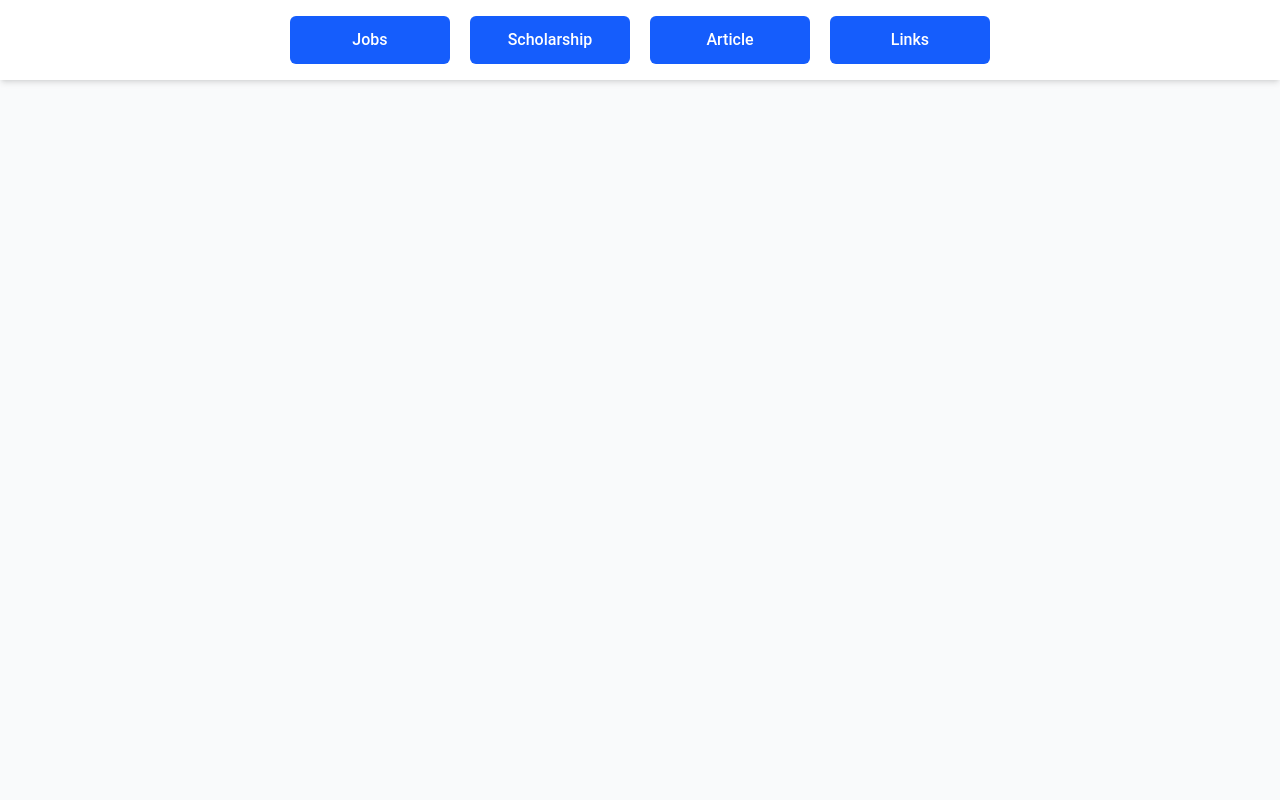
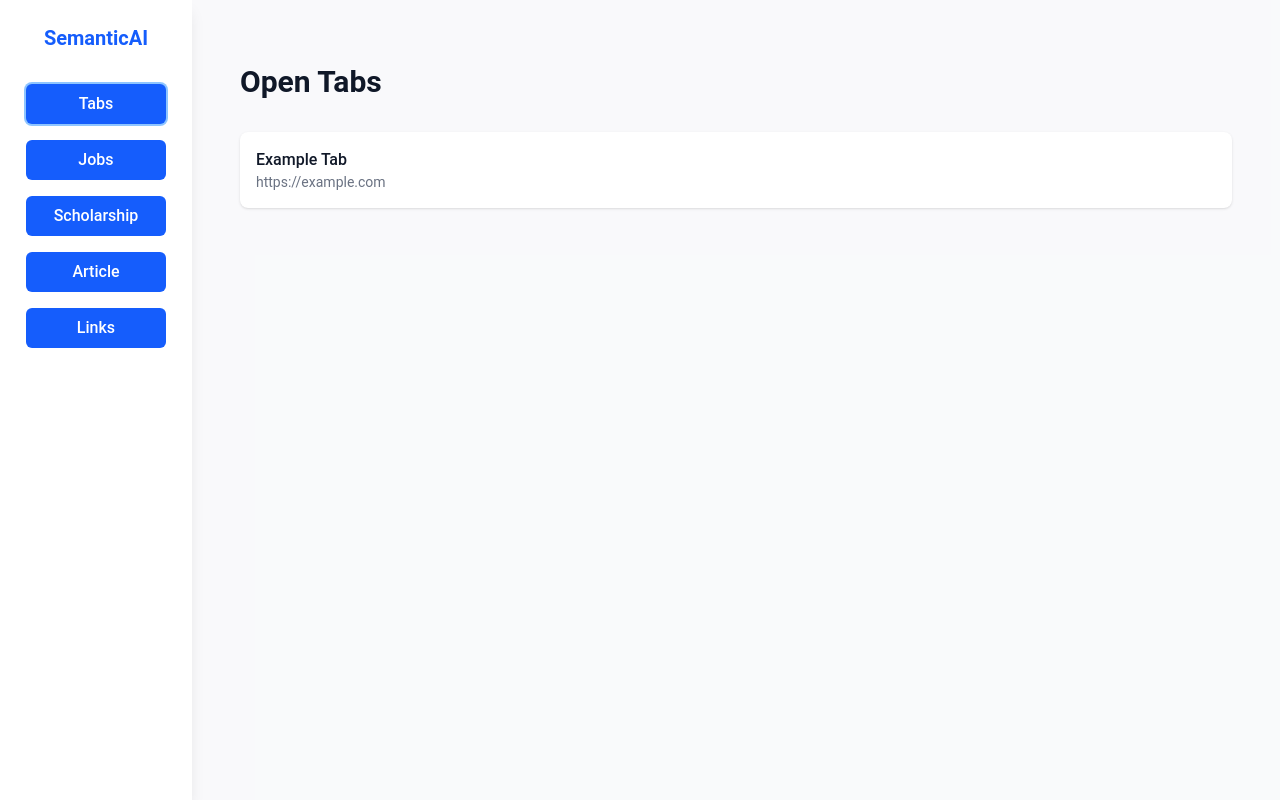
Before and after one commit to shuvrojit/semantiai, a React (Vite) app: page /tabs in a window 1280 px wide. Built offline with nearby package versions, Linux system fonts and the light colour scheme.

Commit message:
feat: add Tabs page with tab fetching logic and integrate into navigation

```diff
--- a/src/components/buttons/NavButton.tsx
+++ b/src/components/buttons/NavButton.tsx
@@ -32,7 +32,7 @@ const Button: React.FC<ButtonProps> = ({
     primary: `${bgColor || 'bg-blue-500'} text-white hover:bg-blue-600`,
     secondary: "bg-gray-100 text-gray-900 hover:bg-gray-200",
     outline: "border border-gray-300 bg-transparent hover:bg-gray-100",
-    nav: `${bgColor || 'bg-blue-600'} text-white hover:bg-blue-700 cursor-pointer hover:scale-105 hover:shadow-lg`
+    nav: `${bgColor || 'bg-blue-600'} text-white hover:bg-blue-700 cursor-pointer transform transition-all duration-300 hover:scale-105 hover:shadow-[0_8px_16px_rgba(0,0,0,0.2)] active:scale-95 active:shadow-[0_4px_8px_rgba(0,0,0,0.1)]`
   };
 
   const sizes = {
--- a/src/components/navbar.tsx
+++ b/src/components/navbar.tsx
@@ -7,29 +7,43 @@ const Navbar: React.FC = () => {
   const location = useLocation();
 
   const navItems = [
+    { name: "Tabs", path: "/tabs" },
     { name: "Jobs", path: "/jobs" },
     { name: "Scholarship", path: "/scholarships" },
     { name: "Article", path: "/cv-template" },
     { name: "Links", path: "/links" },
   ];
 
+  React.useEffect(() => {
+    if (location.pathname === '/') {
+      navigate('/tabs');
+    }
+  }, [location.pathname, navigate]);
+
   const buttonProps = {
     variant: "nav" as const,
-    width: "w-[160px]",
-    height: "h-[48px]",
+    width: "w-[140px]",
+    height: "h-[40px]",
     bgColor: "bg-blue-600",
   };
 
   return (
-    <nav className="w-auto flex bg-white shadow-md px-6 py-4">
-      <div className="max-w-7xl mx-auto flex items-center justify-start gap-5">
+    <nav className="fixed left-0 top-0 h-screen w-48 bg-white shadow-lg flex flex-col py-6">
+      <div className="mb-8 px-4">
+        <h1 className="text-xl font-bold text-blue-600 text-center">SemanticAI</h1>
+      </div>
+      <div className="flex flex-col items-center justify-start gap-4 flex-1">
         {navItems.map((item) => (
           <Button
             key={item.path}
             {...buttonProps}
             name={item.name}
             onClick={() => navigate(item.path)}
-            className={location.pathname === item.path ? 'ring-2 ring-blue-300' : ''}
+            className={`transition-all hover:scale-105 ${
+              location.pathname === item.path
+                ? 'ring-2 ring-blue-300 bg-blue-50'
+                : 'hover:bg-gray-50'
+            }`}
           />
         ))}
       </div>
--- a/src/web/App.tsx
+++ b/src/web/App.tsx
@@ -4,17 +4,19 @@ import Navbar from "@/components/navbar";
 import Links from "@/components/Links";
 import Jobs from "@/web/pages/Jobs";
 import Scholarships from "@/web/pages/Scholarships";
+import Tabs from "@/web/pages/Tabs";
 
 const App: React.FC = () => {
   return (
     <Router>
       <div className="w-screen h-screen flex flex-col flex-start bg-gray-50">
         <Navbar />
-        <div className="flex-1 container mx-auto px-4 py-8">
+        <div className="flex-1 ml-48 px-8 py-8 bg-gray-50/50 min-h-screen">
           <Routes>
             <Route path="/links" element={<Links />} />
             <Route path="/jobs" element={<Jobs />} />
             <Route path="/scholarships" element={<Scholarships />} />
+            <Route path="/tabs" element={<Tabs />} />
           </Routes>
         </div>
       </div>
--- /dev/null
+++ b/src/web/pages/Tabs.tsx
@@ -0,0 +1,82 @@
+import React, { useEffect, useState } from 'react';
+
+interface Tab {
+  id: string;
+  title: string;
+  url: string;
+  favIconUrl?: string;
+}
+
+const Tabs: React.FC = () => {
+  const [tabs, setTabs] = useState<Tab[]>([]);
+  const [isLoading, setIsLoading] = useState(true);
+  const [error, setError] = useState<string | null>(null);
+
+  useEffect(() => {
+    // Placeholder for actual tab fetching logic
+    const loadTabs = async () => {
+      try {
+        // This would be replaced with actual API call
+        const mockTabs = [
+          { id: '1', title: 'Example Tab', url: 'https://example.com' }
+        ];
+        setTabs(mockTabs);
+      } catch (err) {
+        setError(err instanceof Error ? err.message : 'Failed to fetch tabs');
+      } finally {
+        setIsLoading(false);
+      }
+    };
+
+    loadTabs();
+  }, []);
+
+  if (isLoading) {
+    return (
+      <div className="flex items-center justify-center min-h-screen">
+        <div className="animate-spin rounded-full h-12 w-12 border-b-2 border-blue-600"></div>
+      </div>
+    );
+  }
+
+  if (error) {
+    return (
+      <div className="flex items-center justify-center min-h-screen">
+        <div className="text-red-600">{error}</div>
+      </div>
+    );
+  }
+
+  return (
+    <div className="container mx-auto px-4 py-8">
+      <h1 className="text-3xl font-bold text-gray-900 mb-8">Open Tabs</h1>
+      <div className="grid grid-cols-1 gap-4">
+        {tabs.map((tab) => (
+          <div
+            key={tab.id}
+            className="flex items-center p-4 bg-white rounded-lg shadow-sm hover:shadow-md transition-shadow"
+          >
+            {tab.favIconUrl && (
+              <img
+                src={tab.favIconUrl}
+                alt=""
+                className="w-6 h-6 mr-4"
+              />
+            )}
+            <div className="flex-1">
+              <h3 className="font-medium text-gray-900">{tab.title}</h3>
+              <p className="text-sm text-gray-500">{tab.url}</p>
+            </div>
+          </div>
+        ))}
+        {tabs.length === 0 && (
+          <div className="text-center text-gray-600 mt-8">
+            No open tabs found.
+          </div>
+        )}
+      </div>
+    </div>
+  );
+};
+
+export default Tabs;
```
